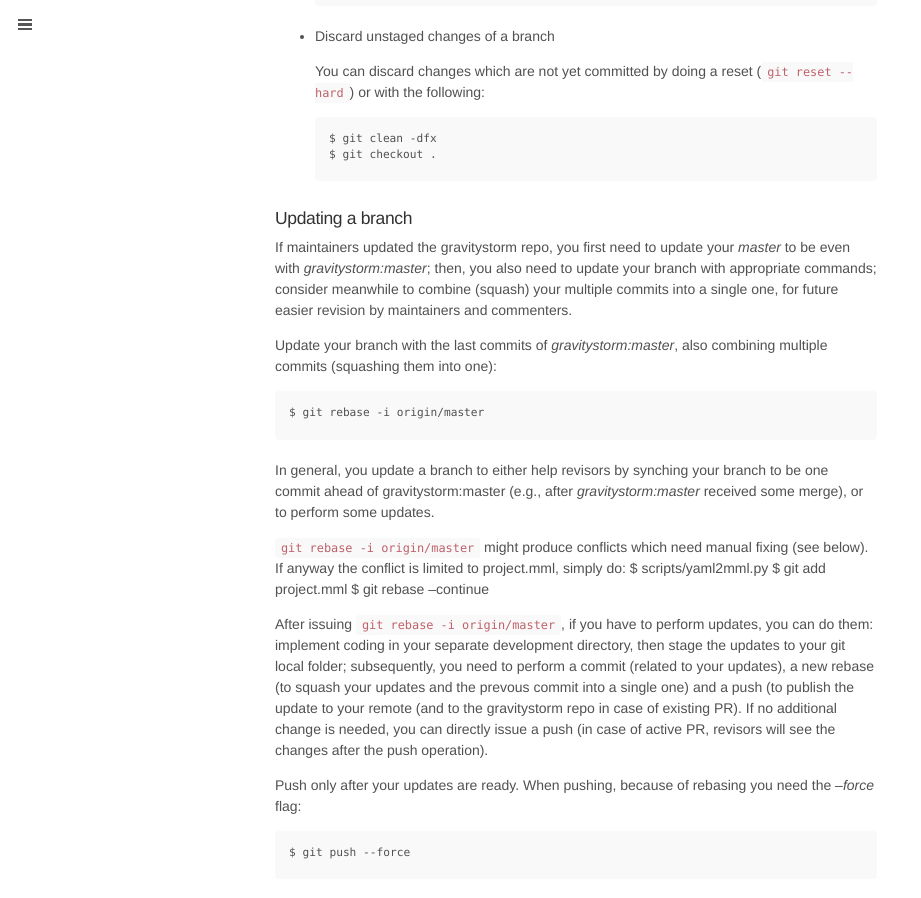
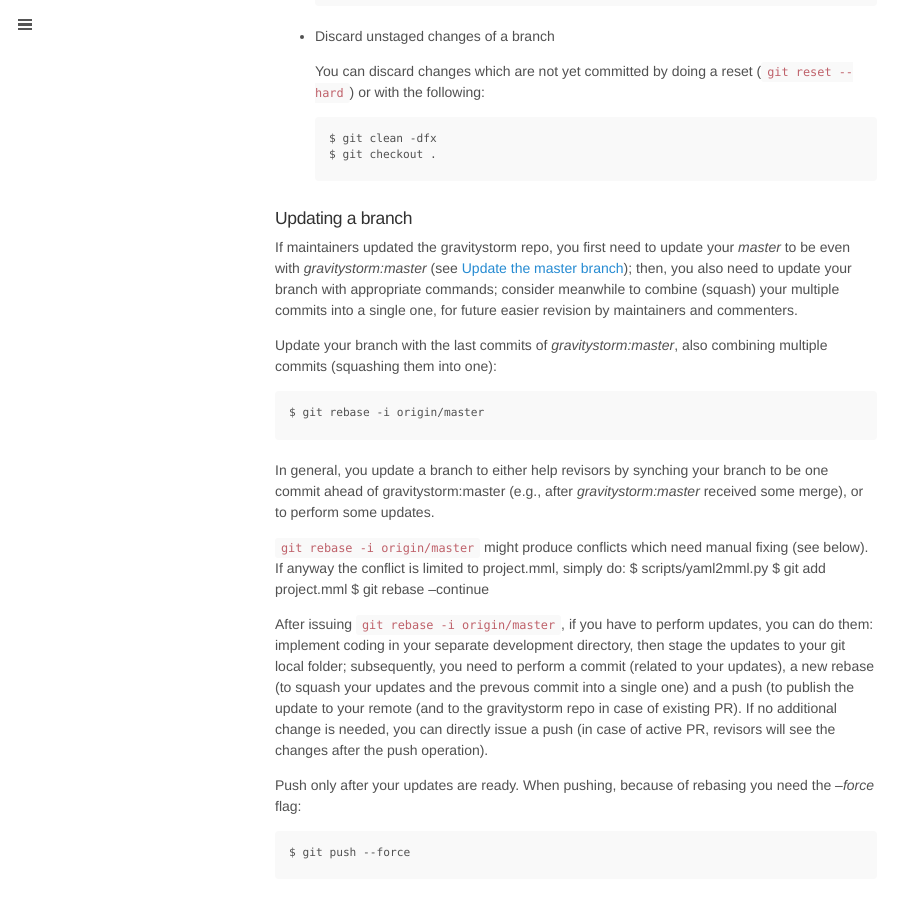
Before and after one commit to Ircama/osm-carto-tutorials, a Jekyll site: the page built from pages/80_git-workflow.md, in a window 1280 px wide and 900 px high, scrolled down 5843 px. Shown: the whole window, without its empty margins (0-921 px from the left). Built offline with Jekyll 4.4.1, drawn with Linux system fonts in a browser that asks for light colours; comment, search, counter and statistics services are not loaded.

Commit message:
modified:   pages/80_git-workflow.md

```diff
--- a/pages/80_git-workflow.md
+++ b/pages/80_git-workflow.md
@@ -246,7 +246,7 @@ This topic branch *revised-feature* is now isolated and branched off the history
 
 ### Updating a branch
 
-If maintainers updated the gravitystorm repo, you first need to update your *master* to be even with *gravitystorm:master*; then, you also need to update your branch with appropriate commands; consider meanwhile to combine (squash) your multiple commits into a single one, for future easier revision by maintainers and commenters.
+If maintainers updated the gravitystorm repo, you first need to update your *master* to be even with *gravitystorm:master* (see [Update the master branch](#update-the-master-branch)); then, you also need to update your branch with appropriate commands; consider meanwhile to combine (squash) your multiple commits into a single one, for future easier revision by maintainers and commenters.
 
 Update your branch with the last commits of *gravitystorm:master*, also combining multiple commits (squashing them into one):
 
```
